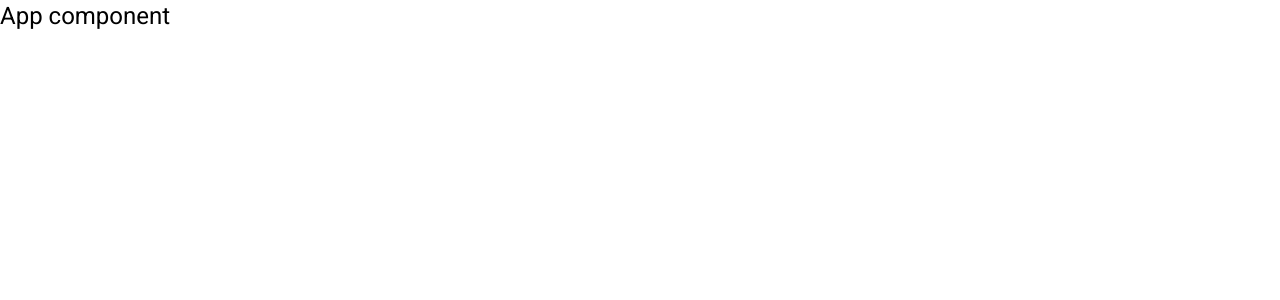
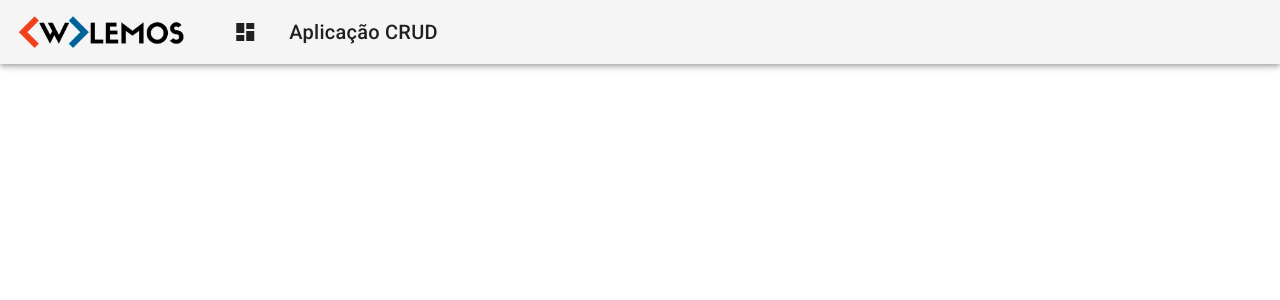
Before and after one commit to wallisonlemosdev/crud-angular, an Angular app in the folder frontend/: page / in a window 1280 px wide. Shown: the top 300 px of the page. Built offline with nearby package versions, Linux system fonts and the light colour scheme.

Commit message:
Componente cabeçalho

```diff
--- a/frontend/src/app/app.component.html
+++ b/frontend/src/app/app.component.html
@@ -1 +1 @@
-<h1>App component</h1>
+<app-header></app-header>
--- /dev/null
+++ b/frontend/src/app/components/template/header/header.component.css
@@ -0,0 +1,22 @@
+.header {
+    display: flex;
+    align-items: center;
+}
+
+.header a {
+    display: flex;
+    align-items: center;
+    text-decoration: none;
+}
+
+.header .logo {
+    max-height: 32px;
+}
+
+.header .title-group {
+    padding: 1rem;
+}
+
+.header .title-group i {
+    padding: 2rem;
+}
--- /dev/null
+++ b/frontend/src/app/components/template/header/header.component.html
@@ -0,0 +1,14 @@
+<mat-toolbar class="header mat-elevation-z4">
+    <span>
+        <a>
+            <img class="logo" src="assets/img/logo.png" alt="logo">
+        </a>
+    </span>
+
+    <span class="title-group">
+        <a>
+            <i class="material-icons">dashboard</i>
+            Aplicação CRUD
+        </a>
+    </span>
+</mat-toolbar>
```
Also changed, not shown: frontend/src/app/app.module.ts (+7 -2 lines), frontend/src/app/components/template/header/header.component.ts (added, +10 -0 lines), frontend/src/assets/img/logo.png (added).
